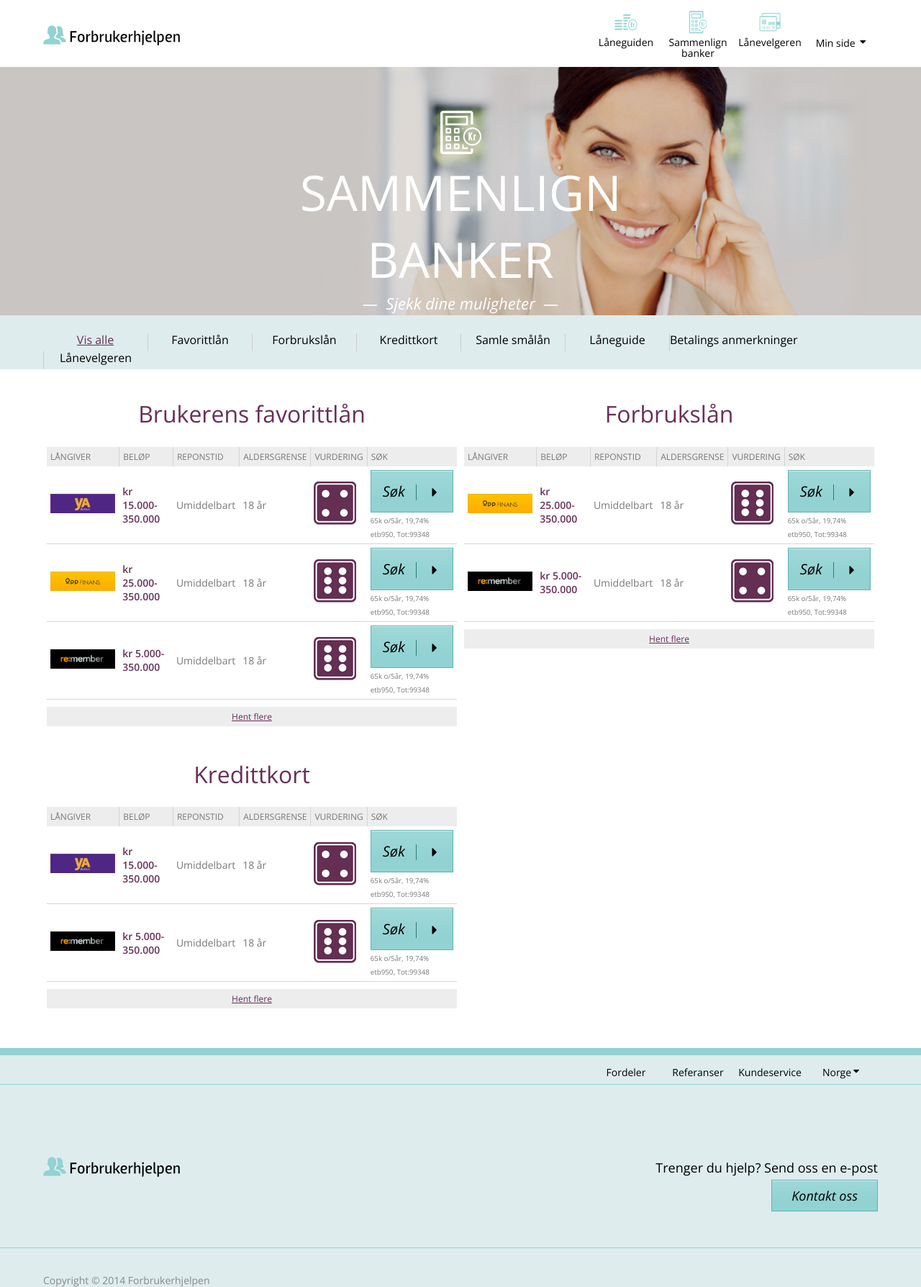
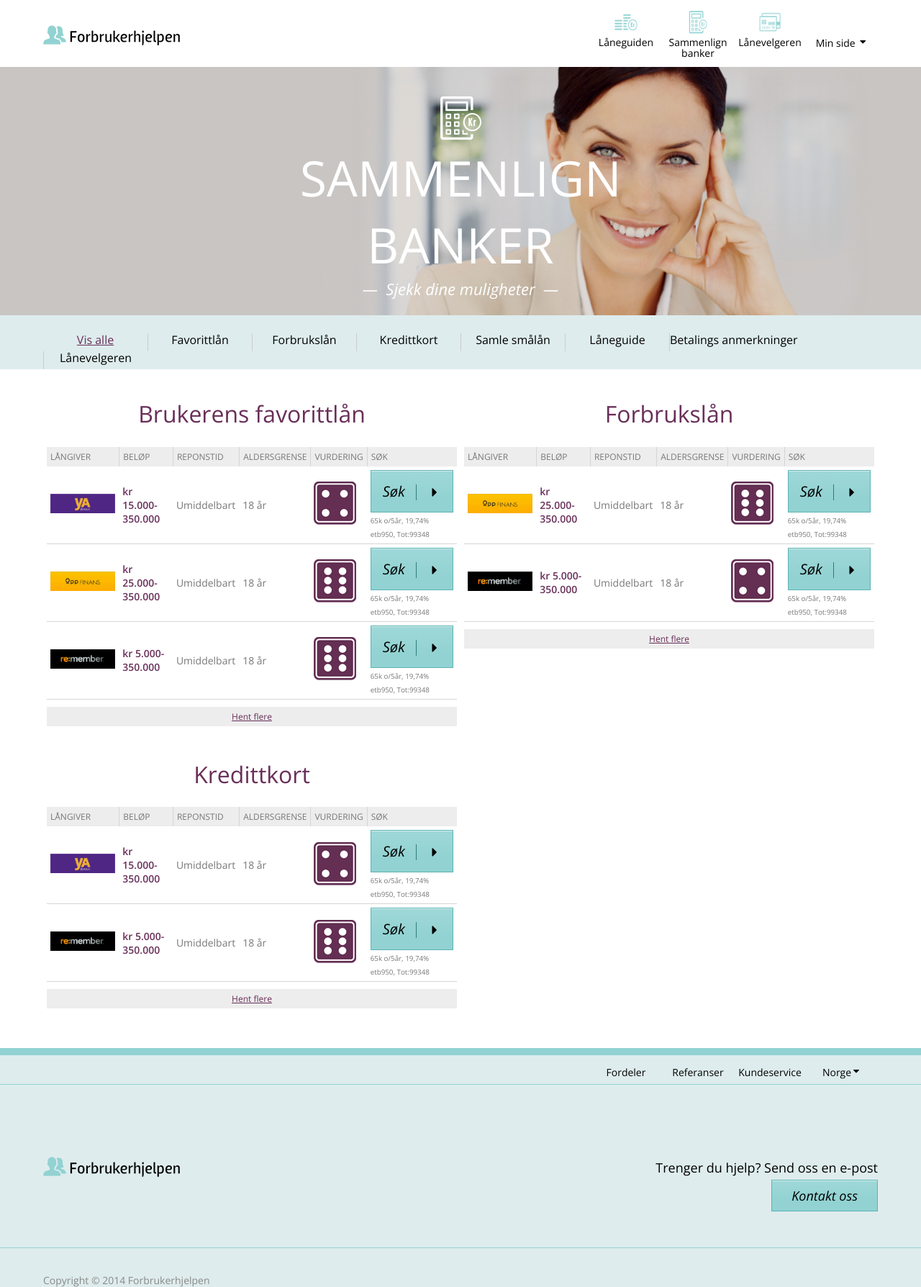
Before and after one commit to front/forbrukerhjelpen-static, a Jekyll site: the page built from banks.html, in a window 1280 px wide. Shown: the whole page at 72% size. Built offline with Jekyll 4.4.1, drawn with Linux system fonts in a browser that asks for light colours; nearby versions of some CDN libraries.

Commit message:
Update proto

```diff
--- a/css/style.css
+++ b/css/style.css
@@ -1767,7 +1767,7 @@ table tbody td small {
   }
   /* line 31, ../sass/partials/module/partials/_slides.scss */
   .slide-header-block > div header.big-title {
-    margin-top: 60px;
+    margin-top: 40px;
   }
 }
 /* line 39, ../sass/partials/module/partials/_slides.scss */
@@ -2299,7 +2299,7 @@ table tbody td small {
 }
 /* line 18, ../sass/partials/module/partials/_banks.scss */
 .banks-list tbody td.overflow img {
-  width: 100%;
+  width: auto;
   height: auto;
   max-width: 100%;
 }
@@ -2422,12 +2422,12 @@ table tbody td small {
     height: auto !important;
     max-width: 100% !important;
   }
-  /* line 127, ../sass/partials/module/partials/_banks.scss */
+  /* line 126, ../sass/partials/module/partials/_banks.scss */
   .banks-list .content-block table tbody td strong {
     font-weight: 600;
     color: #692f59;
   }
-  /* line 131, ../sass/partials/module/partials/_banks.scss */
+  /* line 130, ../sass/partials/module/partials/_banks.scss */
   .banks-list .content-block table tbody td small {
     font-size: 0.7em;
     color: #787878;
--- a/sass/partials/module/partials/_banks.scss
+++ b/sass/partials/module/partials/_banks.scss
@@ -16,7 +16,7 @@
   tbody {
     td.overflow {
       img {
-        width: 100%;
+        width: auto;
         height: auto;
         max-width: 100%;
       }
--- a/sass/partials/module/partials/_slides.scss
+++ b/sass/partials/module/partials/_slides.scss
@@ -29,7 +29,7 @@
       @include breakpoint($break-small) {
         margin-top: 70px;
         &.big-title {
-          margin-top: 60px;
+          margin-top: 40px;
         }
       }
       width: 100%;
```
